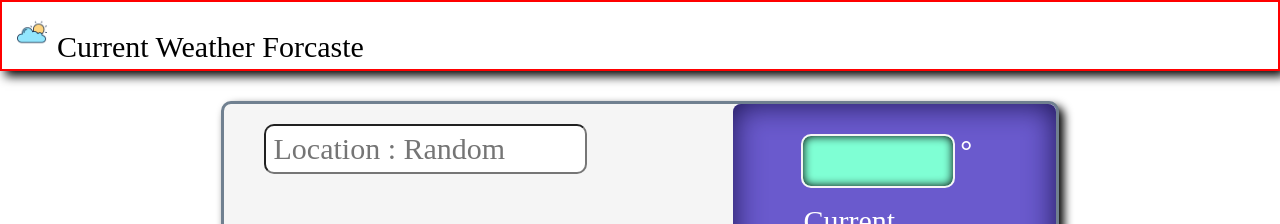
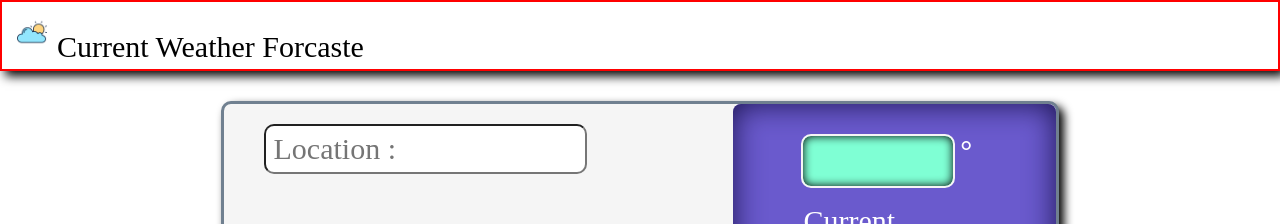
Before and after one commit to ayushmarch94/Weather-app, a React (Create React App) app: page / in a window 1280 px wide. Shown: the top 224 px of the page. Built offline with nearby package versions, Linux system fonts and the light colour scheme; no server answers; a web font is replaced by a local one.

Commit message:
minor update

```diff
--- a/src/component/Input.jsx
+++ b/src/component/Input.jsx
@@ -7,7 +7,7 @@ export default function Input({ Finder }) {
     <div id="navbar">
       <input
         type="search"
-        placeholder={" Location : Random "}
+        placeholder={" Location : "}
         onChange={Finder}
       />
     </div>
```
